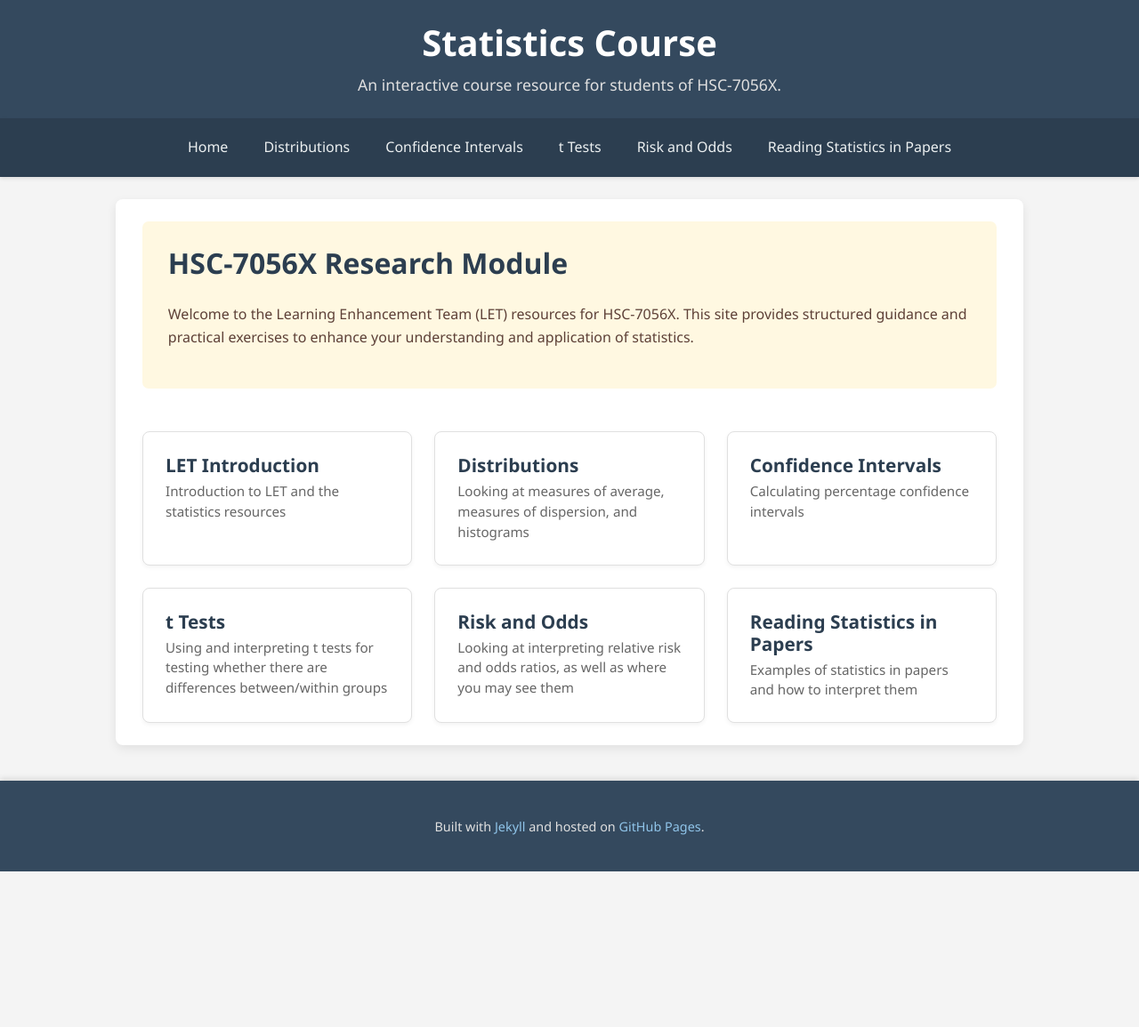
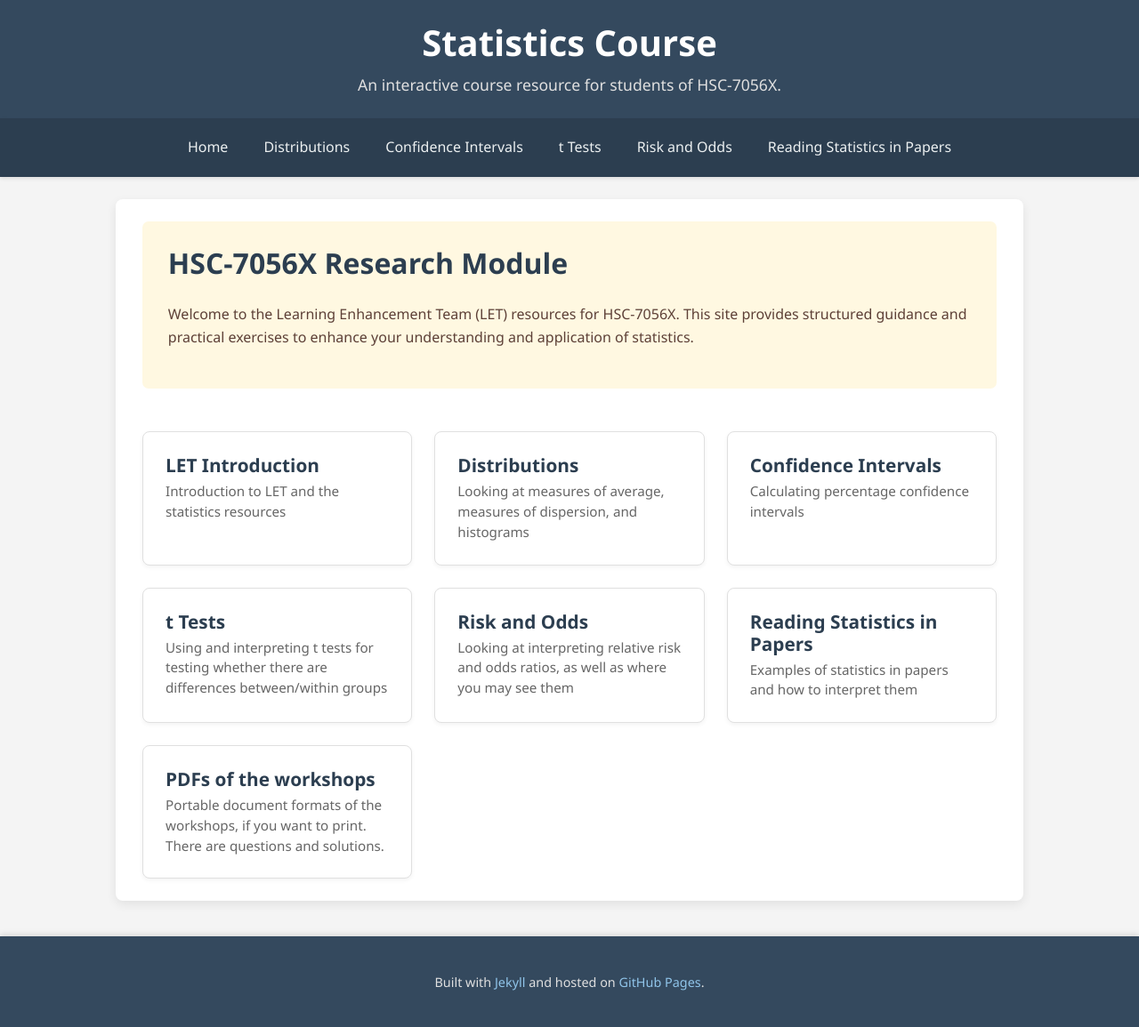
Before and after one commit to probe973/hsc-7056x, a Jekyll site: the page built from index.md, in a window 1280 px wide. Shown: the whole page at 89% size. Built offline with Jekyll 4.4.1, drawn with Linux system fonts in a browser that asks for light colours; before the commit the page ends 980 px from its top, so only the background shows below that.

Commit message:
Add link to PDFs of the workshops section

```diff
--- a/index.md
+++ b/index.md
@@ -66,4 +66,13 @@ Welcome to the Learning Enhancement Team (LET) resources for HSC-7056X. This sit
             </div>
         </div>
     </a>
+    <a href="{{ "/pdf/" | relative_url }}" class="card">
+        <div class="card-content">
+            <!-- ICON REMOVED -->
+            <div class="card-text">
+                <h3>PDFs of the workshops</h3>
+                <p>Portable document formats of the workshops, if you want to print.  There are questions and solutions.</p>
+            </div>
+        </div>
+    </a>
 </div>
```
